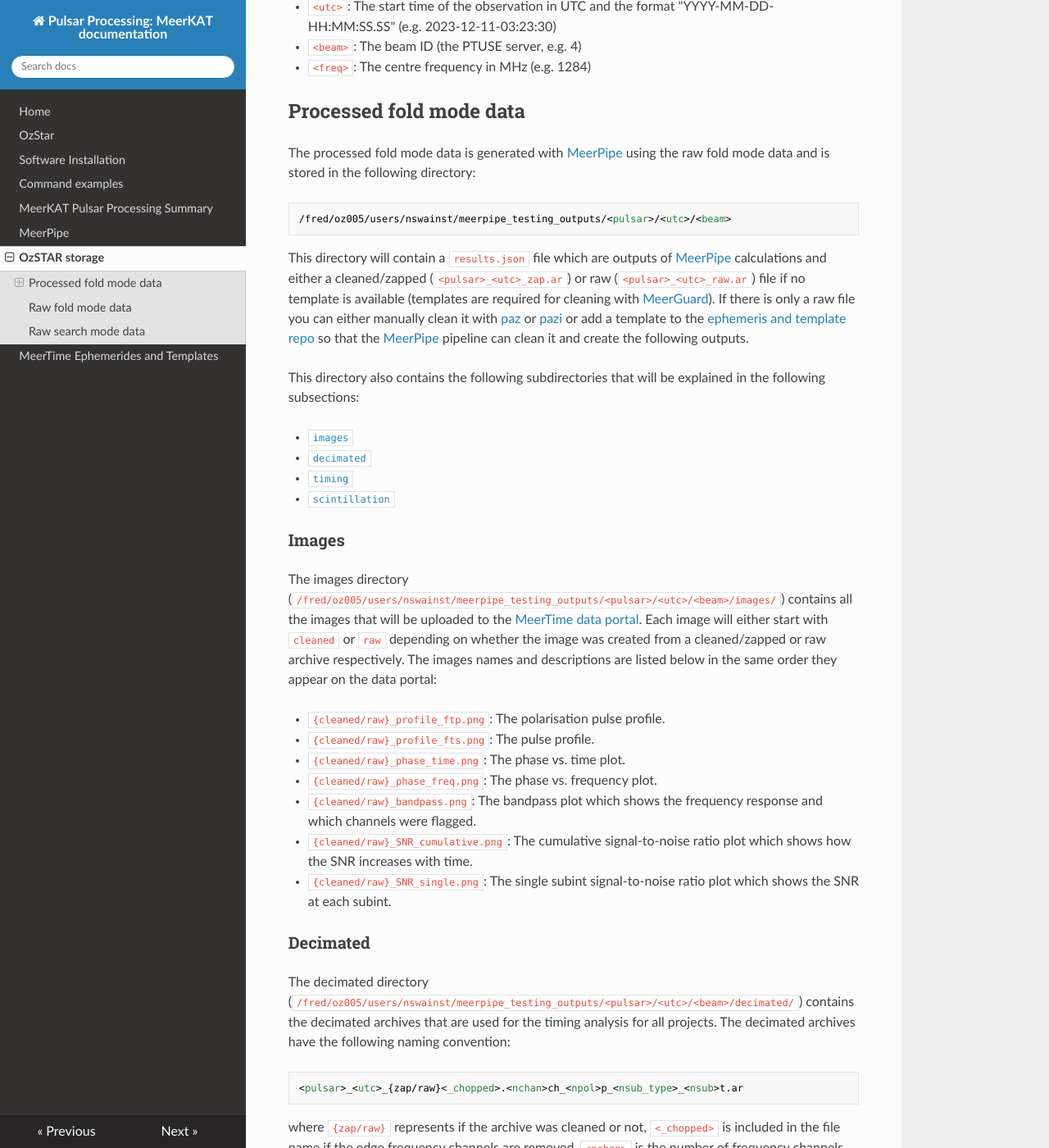
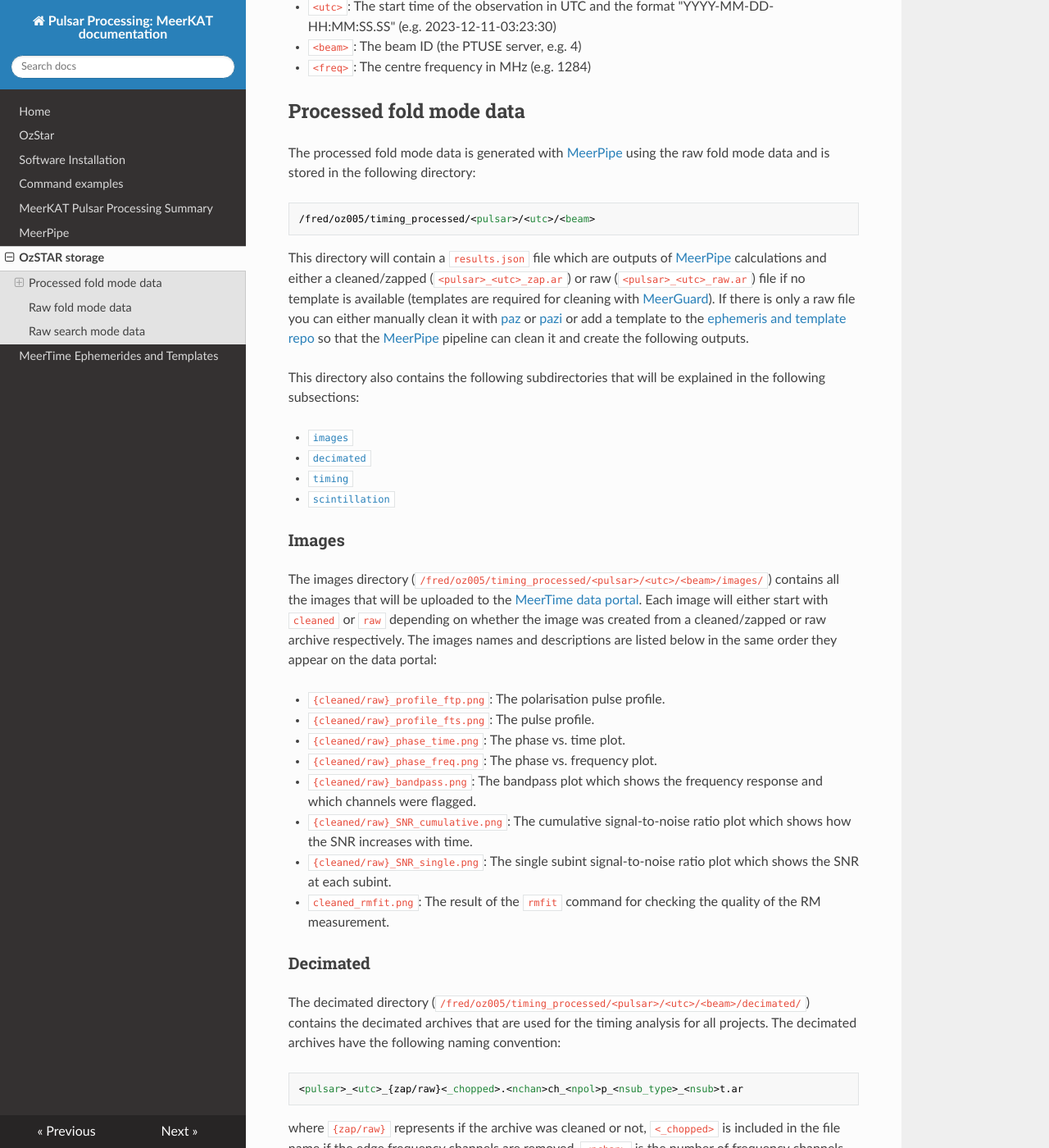
Before and after one commit to OZGrav/meerkat_pulsar_docs, an MkDocs documentation site: the page built from docs/ozstar_storage.md, in a window 1280 px wide and 1400 px high, scrolled down 309 px. Shown: the whole window at 82% size. Built offline with MkDocs 1.6.1, drawn with Linux system fonts in a browser that asks for light colours; nearby versions of some CDN libraries; some of the changed text lies outside the part shown.

Commit message:
Added cleaned_rmfit.png and updated output path in docs

````diff
--- a/docs/ozstar_storage.md
+++ b/docs/ozstar_storage.md
@@ -15,7 +15,7 @@ The following are used to describe the directory structure:
 The processed fold mode data is generated with [MeerPipe](/meerkat_pulsar_docs/meerpipe/) using the raw fold mode data and is stored in the following directory:
 
 ```
-/fred/oz005/users/nswainst/meerpipe_testing_outputs/<pulsar>/<utc>/<beam>
+/fred/oz005/timing_processed/<pulsar>/<utc>/<beam>
 ```
 
 This directory will contain a `results.json` file which are outputs of [MeerPipe](/meerkat_pulsar_docs/meerpipe/) calculations
@@ -35,7 +35,7 @@ This directory also contains the following subdirectories that will be explained
 
 ### Images
 
-The images directory (`/fred/oz005/users/nswainst/meerpipe_testing_outputs/<pulsar>/<utc>/<beam>/images/`) contains all the images that will be uploaded to the [MeerTime data portal](https://pulsars.org.au/).
+The images directory (`/fred/oz005/timing_processed/<pulsar>/<utc>/<beam>/images/`) contains all the images that will be uploaded to the [MeerTime data portal](https://pulsars.org.au/).
 Each image will either start with `cleaned` or `raw` depending on whether the image was created from a cleaned/zapped or raw archive respectively.
 The images names and descriptions are listed below in the same order they appear on the data portal:
 
@@ -46,11 +46,12 @@ The images names and descriptions are listed below in the same order they appear
  - `{cleaned/raw}_bandpass.png`: The bandpass plot which shows the frequency response and which channels were flagged.
  - `{cleaned/raw}_SNR_cumulative.png`: The cumulative signal-to-noise ratio plot which shows how the SNR increases with time.
  - `{cleaned/raw}_SNR_single.png`: The single subint signal-to-noise ratio plot which shows the SNR at each subint.
+ - `cleaned_rmfit.png`: The result of the `rmfit` command for checking the quality of the RM measurement.
 
 
 ### Decimated
 
-The decimated directory (`/fred/oz005/users/nswainst/meerpipe_testing_outputs/<pulsar>/<utc>/<beam>/decimated/`) contains the decimated archives that are used for the timing analysis for all projects.
+The decimated directory (`/fred/oz005/timing_processed/<pulsar>/<utc>/<beam>/decimated/`) contains the decimated archives that are used for the timing analysis for all projects.
 The decimated archives have the following naming convention:
 
 ```
@@ -92,7 +93,7 @@ This value is calculated as part of the [webportal query](https://gitlab.com/CAS
 
 ### Timing
 
-The timing directory contains subdirectories for each project (e.g PTA) (`/fred/oz005/users/nswainst/meerpipe_testing_outputs/<pulsar>/<utc>/<beam>/decimated/<project>/`).
+The timing directory contains subdirectories for each project (e.g PTA) (`/fred/oz005/timing_processed/<pulsar>/<utc>/<beam>/decimated/<project>/`).
 In each of these project timing subdirectories there is a ephemeris file (`<pulsar>.par`) and a template file (`<pulsar>.std`) which are used to make a time of arrival (ToA) `.tim` files.
 The ToA files have the following format:
 
@@ -111,7 +112,7 @@ The ToAs can manually be combined into a single `.tim` file or more easily downl
 
 ### Scintillation
 
-The scintillation directory (`/fred/oz005/users/nswainst/meerpipe_testing_outputs/<pulsar>/<utc>/<beam>/scintillation/`) contains files used for scintillation analysis.
+The scintillation directory (`/fred/oz005/timing_processed/<pulsar>/<utc>/<beam>/scintillation/`) contains files used for scintillation analysis.
 The `.dynspec` data files are generated with the `psrflux` psrchive script and have the following naming convention:
 
 ```
````
